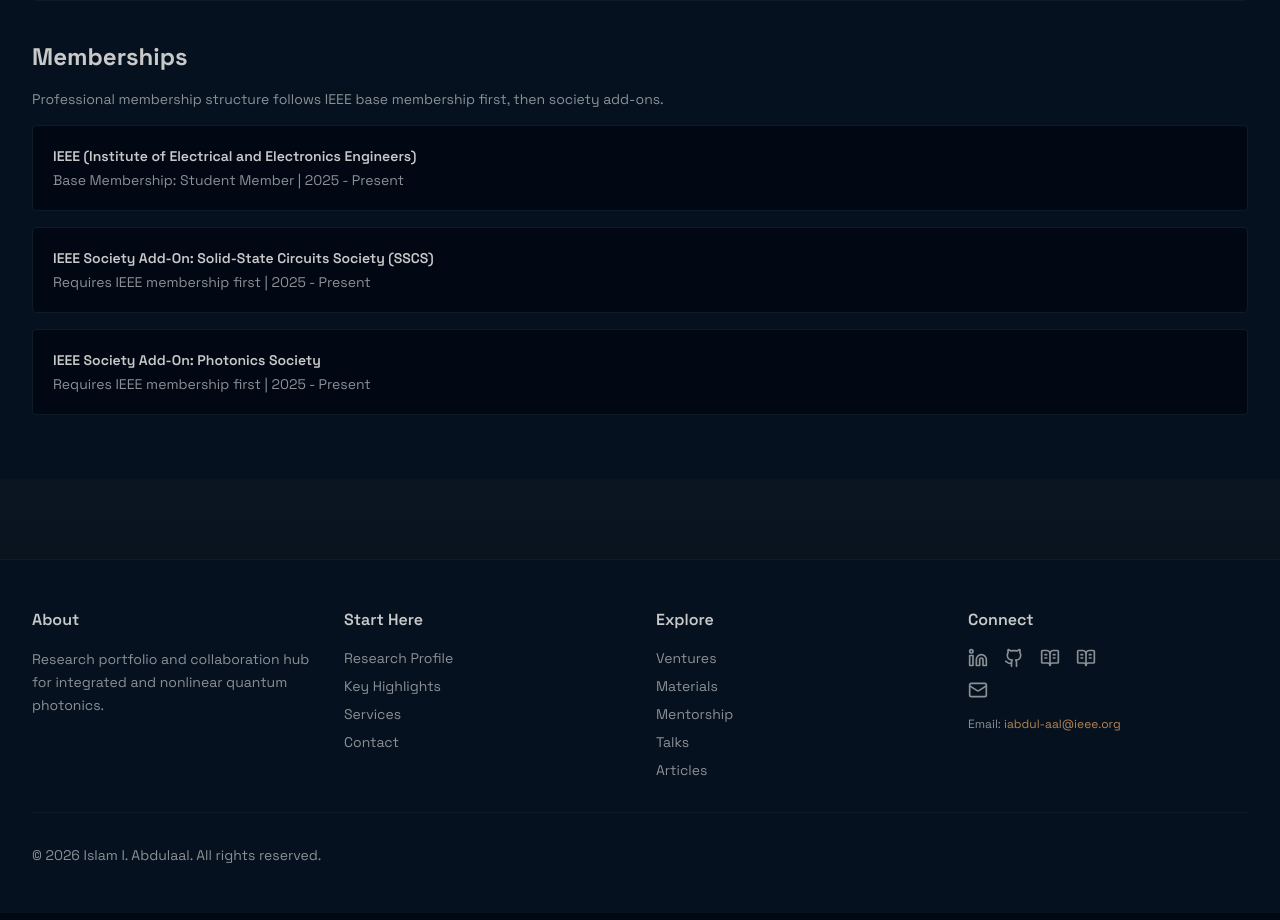
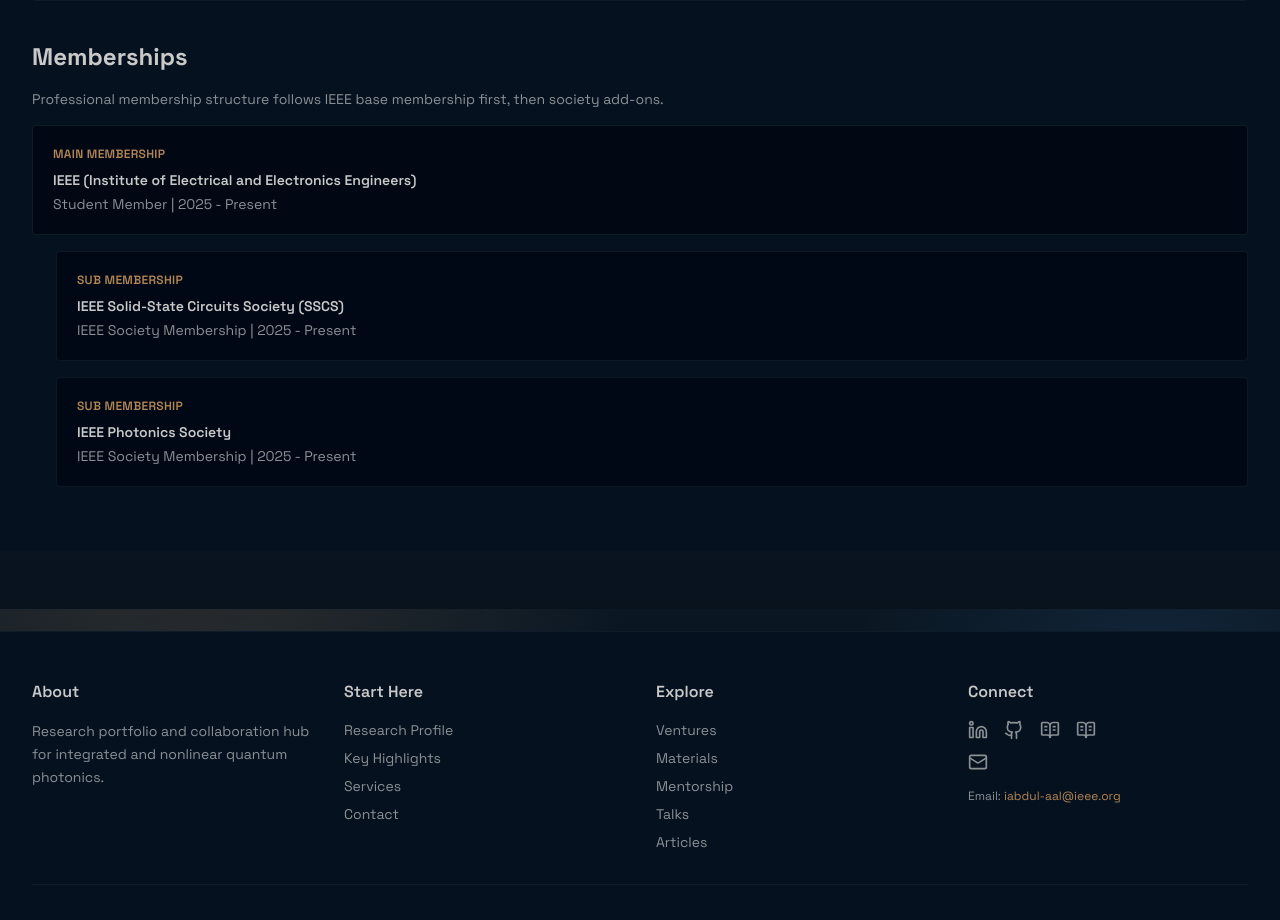
Before and after one commit to iabdul-aal/iabdul-aal.github.io, a Next.js app: page /about in a window 1280 px wide. Shown: the part 3391-4311 px from the top of the page. Built offline with nearby package versions, Linux system fonts and the light colour scheme.

Commit message:
Restructure memberships into one main and two sub entries

```diff
--- a/app/about/page.tsx
+++ b/app/about/page.tsx
@@ -114,20 +114,22 @@ export default function AboutPage() {
     },
   ]
 
-  const memberships = [
-    {
+  const memberships = {
+    main: {
       name: "IEEE (Institute of Electrical and Electronics Engineers)",
-      detail: "Base Membership: Student Member | 2025 - Present",
+      detail: "Student Member | 2025 - Present",
     },
-    {
-      name: "IEEE Society Add-On: Solid-State Circuits Society (SSCS)",
-      detail: "Requires IEEE membership first | 2025 - Present",
-    },
-    {
-      name: "IEEE Society Add-On: Photonics Society",
-      detail: "Requires IEEE membership first | 2025 - Present",
-    },
-  ]
+    subs: [
+      {
+        name: "Solid-State Circuits Society (SSCS)",
+        detail: "IEEE Society Membership | 2025 - Present",
+      },
+      {
+        name: "Photonics Society",
+        detail: "IEEE Society Membership | 2025 - Present",
+      },
+    ],
+  }
 
   const currentPriorities = [
     "Physics-informed inverse design for compact integrated photonic components.",
@@ -365,12 +367,20 @@ export default function AboutPage() {
                 Professional membership structure follows IEEE base membership first, then society add-ons.
               </p>
               <div className="space-y-4">
-                {memberships.map((item) => (
-                  <article key={item.name} className="p-5 rounded-xl border border-border bg-background">
-                    <p className="text-sm font-semibold">{item.name}</p>
-                    <p className="text-sm text-muted-foreground mt-1">{item.detail}</p>
-                  </article>
-                ))}
+                <article className="p-5 rounded-xl border border-border bg-background">
+                  <p className="text-xs font-semibold uppercase tracking-wide text-accent mb-2">Main Membership</p>
+                  <p className="text-sm font-semibold">{memberships.main.name}</p>
+                  <p className="text-sm text-muted-foreground mt-1">{memberships.main.detail}</p>
+                </article>
+                <div className="space-y-4 sm:pl-6">
+                  {memberships.subs.map((item) => (
+                    <article key={item.name} className="p-5 rounded-xl border border-border/80 bg-background/90">
+                      <p className="text-xs font-semibold uppercase tracking-wide text-accent mb-2">Sub Membership</p>
+                      <p className="text-sm font-semibold">IEEE {item.name}</p>
+                      <p className="text-sm text-muted-foreground mt-1">{item.detail}</p>
+                    </article>
+                  ))}
+                </div>
               </div>
             </section>
           </div>
```
